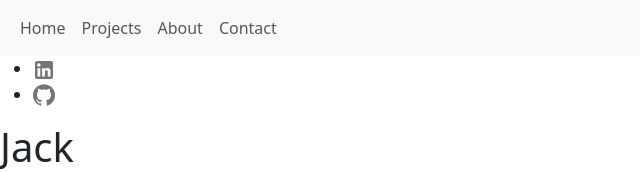
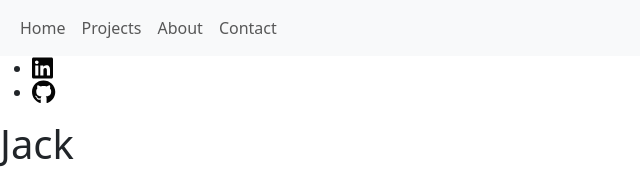
Before and after one commit to Jackspence6/react-portfolio-app, a React (Create React App) app: page / in a window 1280 px wide. Shown: the top 172 px of the page, without its empty margins (0-640 px from the left). Built offline with nearby package versions, Linux system fonts and the light colour scheme.

Commit message:
Fixed icon rendering issue.

```diff
--- a/src/components/pages/Home.js
+++ b/src/components/pages/Home.js
@@ -1,9 +1,9 @@
 // Imports
 import React from "react";
 // Icons for Homepage
-import GitHubIcon from "@mui/icons-material/GitHub";
-import LinkedInIcon from "@mui/icons-material/LinkedIn";
-import Icon from "@mui/material/Icon";
+import { FontAwesomeIcon } from "@fortawesome/react-fontawesome";
+import { faLinkedin } from "@fortawesome/free-brands-svg-icons";
+import { faGithub } from "@fortawesome/free-brands-svg-icons";
 
 // Exports
 export default function Home() {
@@ -13,12 +13,20 @@
 				<ul>
 					<li>
 						<a href="https://www.linkedin.com/in/jack-spence-1567b523b/">
-							<Icon component={LinkedInIcon} color="action"></Icon>
+							<FontAwesomeIcon
+								icon={faLinkedin}
+								size="xl"
+								style={{ color: "#050505" }}
+							/>
 						</a>
 					</li>
 					<li>
 						<a href="https://github.com/Jackspence6">
-							<Icon component={GitHubIcon} color="action"></Icon>
+							<FontAwesomeIcon
+								icon={faGithub}
+								size="xl"
+								style={{ color: "#050505" }}
+							/>{" "}
 						</a>
 					</li>
 				</ul>
```
Also changed, not shown: package.json (+5 -4 lines), 1 other file (tests, documents, lock files or other folders).
